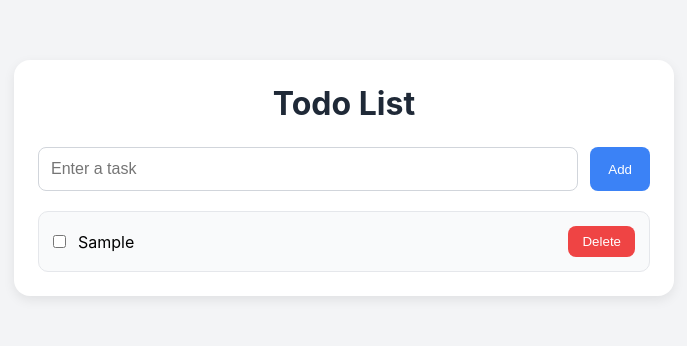
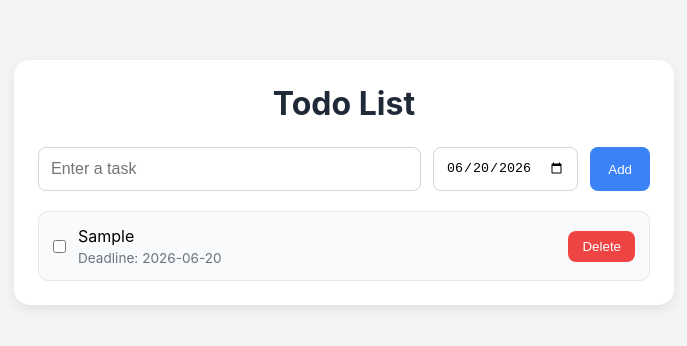
Before and after one commit to amikento713/todo-list-nextjs, a Next.js app: page / in a window 1280 px wide. Both pictures are taken after typing "Sample" into the empty fields and a click on the button "Add". Shown: the top 346 px of the page, without its empty margins (296-983 px from the left). Built offline with nearby package versions, Linux system fonts and the light colour scheme.

Commit message:
add/setting deadline

```diff
--- a/app/page.tsx
+++ b/app/page.tsx
@@ -12,11 +12,15 @@ export default function Home() {
     []
   );
 
-  const addTask = (newTask: string) => {
+  const addTask = (
+    newTask: string,
+    deadline: string
+  ) => {
     const task: Todo = {
       id: Date.now(),
       text: newTask,
       completed: false,
+      deadline,
     };
 
     setTasks([...tasks, task]);
--- a/components/TodoForm.tsx
+++ b/components/TodoForm.tsx
@@ -3,14 +3,32 @@
 import { useState } from "react";
 import styles from "../styles/Todo.module.css";
 
-type TodoFormProps = {
-  onAddTask: (task: string) => void;
-};
+interface TodoFormProps {
+    onAddTask: (
+        task: string,
+        deadline: string
+    ) => void;
+}
 
 export default function TodoForm({
     onAddTask,
 }: TodoFormProps) {
     const [task, setTask] = useState("");
+
+    const getTomorrowDate = () => {
+        const tomorrow = new Date();
+
+        tomorrow.setDate(
+            tomorrow.getDate() + 1
+        );
+
+        return tomorrow
+            .toISOString()
+            .split("T")[0];
+    };
+
+    const [deadline, setDeadline] =
+        useState(getTomorrowDate());
 
     const handleSubmit = (
         e: React.FormEvent<HTMLFormElement>
@@ -19,9 +37,12 @@ export default function TodoForm({
 
         if (!task.trim()) return;
 
-    onAddTask(task);
+        onAddTask(task, deadline);
 
         setTask("");
+
+        // Reset deadline to tomorrow
+        setDeadline(getTomorrowDate());
     };
 
     return (
@@ -33,8 +54,19 @@ export default function TodoForm({
                 type="text"
                 placeholder="Enter a task"
                 value={task}
-        onChange={(e) => setTask(e.target.value)}
+                onChange={(e) =>
+                    setTask(e.target.value)
+                }
                 className={styles.input}
+            />
+
+            <input
+                type="date"
+                value={deadline}
+                onChange={(e) =>
+                    setDeadline(e.target.value)
+                }
+                className={styles.dateInput}
             />
 
             <button
--- a/components/TodoList.tsx
+++ b/components/TodoList.tsx
@@ -6,6 +6,7 @@ export interface Todo {
   id: number;
   text: string;
   completed: boolean;
+  deadline: string;
 }
 
 interface TodoListProps {
@@ -19,14 +20,24 @@ export default function TodoList({
   onDeleteTask,
   onToggleTask,
 }: TodoListProps) {
+  const today = new Date();
+
   return (
     <div className={styles.list}>
-      {tasks.map((task) => (
+      {tasks.map((task) => {
+        const isOverdue =
+          task.deadline &&
+          !task.completed &&
+          new Date(task.deadline) < today;
+
+        return (
           <div
             key={task.id}
             className={styles.item}
           >
-          <div className={styles.taskContent}>
+            <div
+              className={styles.taskContent}
+            >
               <input
                 type="checkbox"
                 checked={task.completed}
@@ -35,7 +46,8 @@ export default function TodoList({
                 }
               />
 
-            <span
+              <div>
+                <div
                   className={
                     task.completed
                       ? styles.completed
@@ -43,11 +55,31 @@ export default function TodoList({
                   }
                 >
                   {task.text}
-            </span>
+                </div>
+
+                {task.deadline && (
+                  <div
+                    className={
+                      isOverdue
+                        ? styles.overdue
+                        : styles.deadline
+                    }
+                  >
+                    Deadline:
+                    {" "}
+                    {task.deadline}
+
+                    {isOverdue &&
+                      " (Overdue)"}
+                  </div>
+                )}
+              </div>
             </div>
 
             <button
-            className={styles.deleteButton}
+              className={
+                styles.deleteButton
+              }
               onClick={() =>
                 onDeleteTask(task.id)
               }
@@ -55,7 +87,8 @@ export default function TodoList({
               Delete
             </button>
           </div>
-      ))}
+        );
+      })}
     </div>
   );
 }
--- a/styles/Todo.module.css
+++ b/styles/Todo.module.css
@@ -165,3 +165,22 @@
     width: 100%;
   }
 }
+
+.dateInput {
+  padding: 12px;
+  border: 1px solid #d1d5db;
+  border-radius: 8px;
+}
+
+.deadline {
+  margin-top: 4px;
+  font-size: 0.85rem;
+  color: #6b7280;
+}
+
+.overdue {
+  margin-top: 4px;
+  font-size: 0.85rem;
+  font-weight: 600;
+  color: #dc2626;
+}
```
Lines whose indentation alone changed are shown as unchanged.
